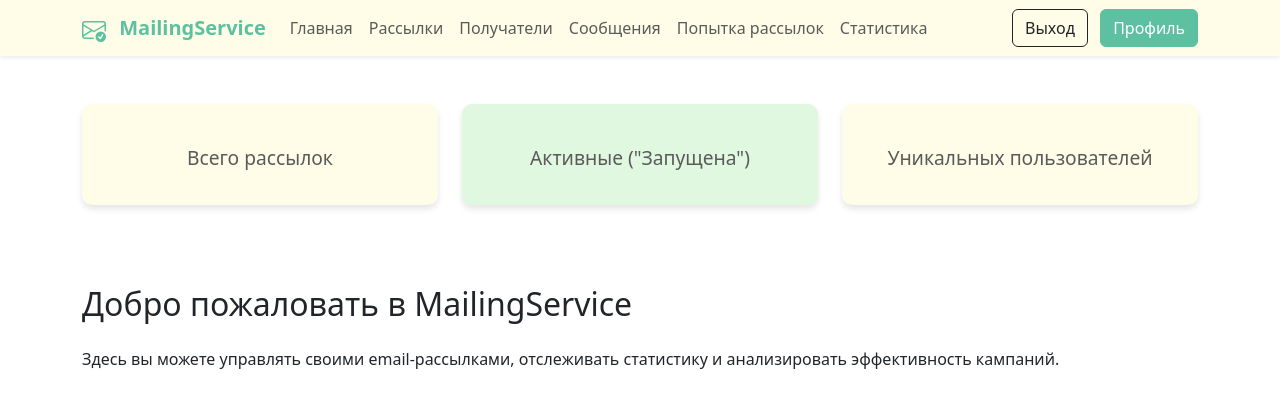
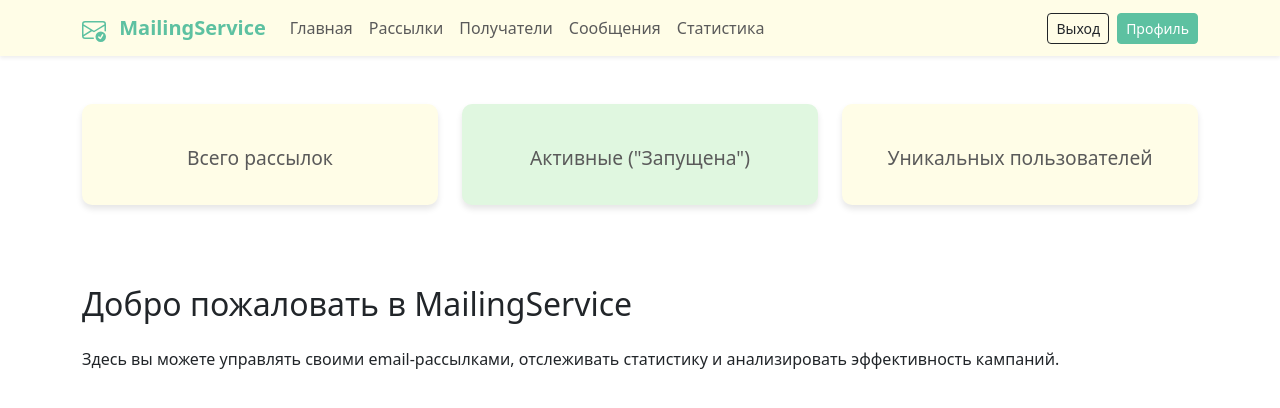
Before and after one commit to YuliaSamoylova0803/Web_application_django, a Django app: page /mailing_logs/ in a window 1280 px wide. Shown: the top 408 px of the page. Run offline with Django 5.2, Linux system fonts and the light colour scheme; the visitor is signed in with stand-in values (Sample User, id 1); data that the repository does not hold is empty; some libraries are stand-ins or nearby versions.

Commit message:
update templates header and mailing log list

```diff
--- a/mailing_service/templates/mailing_service/header.html
+++ b/mailing_service/templates/mailing_service/header.html
@@ -1,10 +1,13 @@
-{% load cache %}
+<!-- Отладочная информация -->
+<div class="d-none">
+    User: {{ user }}<br>
+    Authenticated: {{ user.is_authenticated }}<br>
+    Logout URL: {% url 'users:logout' %}
+</div>
 
-<!-- Кешируем навигацию на 1 час (3600 секунд), с учётом авторизации пользователя -->
-{% cache 3600 navbar request.user.is_authenticated request.user.id %}
 <nav class="navbar navbar-expand navbar-light bg-light-yellow shadow-sm">
     <div class="container">
-        <a class="navbar-brand" href="#">
+        <a class="navbar-brand" href="{% url 'mailing_service:base' %}">
             <svg xmlns="http://www.w3.org/2000/svg" width="24" height="24" fill="currentColor"
                  class="bi bi-envelope-check me-2" viewBox="0 0 16 16">
                 <path d="M2 2a2 2 0 0 0-2 2v8.01A2 2 0 0 0 2 14h5.5a.5.5 0 0 0 0-1H2a1 1 0 0 1-.966-.741l5.64-3.471L8 9.583l7-4.2V8.5a.5.5 0 0 0 1 0V4a2 2 0 0 0-2-2H2Zm3.708 6.208L1 11.105V5.383l4.708 2.825ZM1 4.217V4a1 1 0 0 1 1-1h12a1 1 0 0 1 1 1v.217l-7 4.2-7-4.2Z"/>
@@ -12,26 +15,28 @@
             </svg>
             MailingService
         </a>
+
+        <!-- Основные ссылки навигации -->
         <div class="navbar-nav">
             <a class="nav-link active" href="{% url 'mailing_service:base' %}">Главная</a>
             <a class="nav-link" href="{% url 'mailing_service:mailing_list' %}">Рассылки</a>
             <a class="nav-link" href="{% url 'mailing_service:recipient_list' %}">Получатели</a>
             <a class="nav-link" href="{% url 'mailing_service:message_list' %}">Сообщения</a>
-            <a class="nav-link" href="{% url 'mailing_service:mailing_log_list' %}">Попытка рассылок</a>
-            <a class="nav-link" href="#">Статистика</a>
+            <a class="nav-link" href="{% url 'mailing_service:mailing_log_list' %}">Статистика</a>
         </div>
+
+        <!-- Кнопки входа/выхода - выровнены по правому краю -->
         <div class="navbar-nav ms-auto">
             {% if user.is_authenticated %}
-            <form action="{% url 'users:logout' %}" method="post" style="display: inline;">
-                {% csrf_token %}
-                <button type="submit" class="btn btn-outline-dark me-2">Выход</button>
-                <a href="{% url 'users:edit_profile' %}" class="btn btn-mint">Профиль</a>
-            </form>
+                <form action="{% url 'users:logout' %}" method="post" class="d-inline">
+                    {% csrf_token %}
+                    <button type="submit" class="btn btn-sm btn-outline-dark me-2">Выход</button>
+                </form>
+                <a href="{% url 'users:edit_profile' %}" class="btn btn-sm btn-mint">Профиль</a>
             {% else %}
-            <a href="{% url 'users:login' %}" class="btn btn-mint">Войти</a>
-            <a href="{% url 'users:register' %}" class="btn btn-outline-dark me-2">Регистрация</a>
+                <a href="{% url 'users:login' %}" class="btn btn-sm btn-mint me-2">Войти</a>
+                <a href="{% url 'users:register' %}" class="btn btn-sm btn-outline-dark">Регистрация</a>
             {% endif %}
         </div>
     </div>
 </nav>
-{% endcache %}
--- a/mailing_service/templates/mailing_service/mailinglog_list.html
+++ b/mailing_service/templates/mailing_service/mailinglog_list.html
@@ -30,7 +30,7 @@
                     </td>
                     <td>
                         {% if log.recipient %}
-                            {{ log.recipient.full_name }} &lt;{{ log.recipient.email }}&gt;
+                            {{ log.recipient.full_name }} &lt;
                         {% else %}
                             Получатель удалён
                         {% endif %}
```
